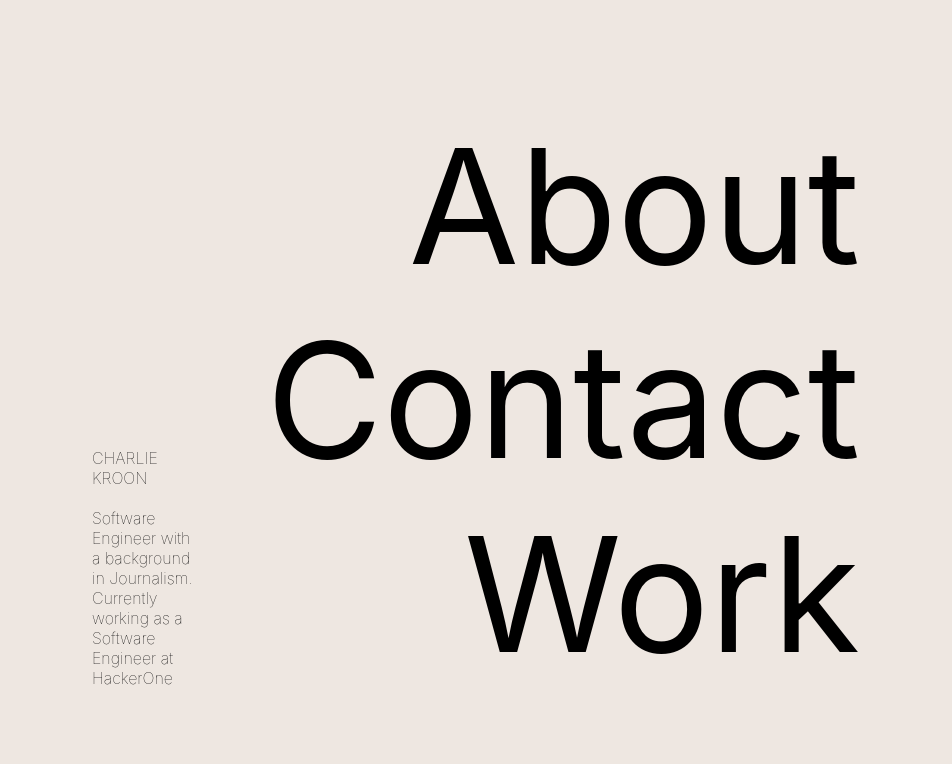
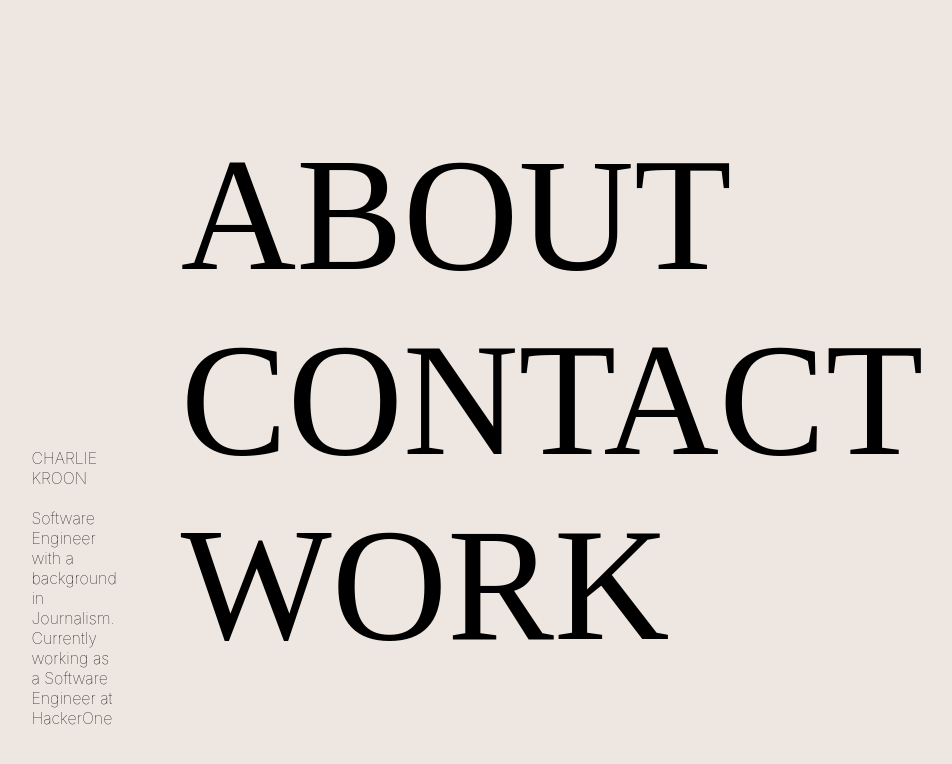
Before and after one commit to charliekroon/portfolio, a Next.js app: page / in a window 1280 px wide. Shown: the top 764 px of the page, without its empty margins (164-1116 px from the left). Built offline with nearby package versions, Linux system fonts and the light colour scheme.

Commit message:
add more fonts

```diff
--- a/pages/index.tsx
+++ b/pages/index.tsx
@@ -2,11 +2,17 @@ import Head from "next/head";
 import Link from "next/link";
 import styled from "styled-components";
 
-export const Text = styled.text`
+export const DescriptionText = styled.text`
 	font-family: var(--montserrat-font);
 	font-weight: 100;
 	display: swap;
 	font-style: extra-light;
+`;
+
+export const MenuText = styled.text`
+	font-family: playfair-display;
+	font-weight: 400;
+	display: swap;
 `;
 
 export const Container = styled.span`
@@ -60,20 +66,24 @@ export default function Home() {
 			</Head>{" "}
 			<Container>
 				<Description>
-					<Text>
+					<DescriptionText>
 						{name}
 						<br />
 						<br /> {description}
-					</Text>
+					</DescriptionText>
 				</Description>
 				<Content>
-					<Link href="/about">
-						About
-					</Link>
-					<Link href="/contact">
-						Contact
-					</Link>
-					<Link href="/work">Work</Link>
+					<MenuText>
+						<Link href="/about">
+							ABOUT
+						</Link>{" "}
+						<Link href="/contact">
+							CONTACT
+						</Link>{" "}
+						<Link href="/work">
+							WORK
+						</Link>
+					</MenuText>
 				</Content>
 			</Container>
 		</>
```
